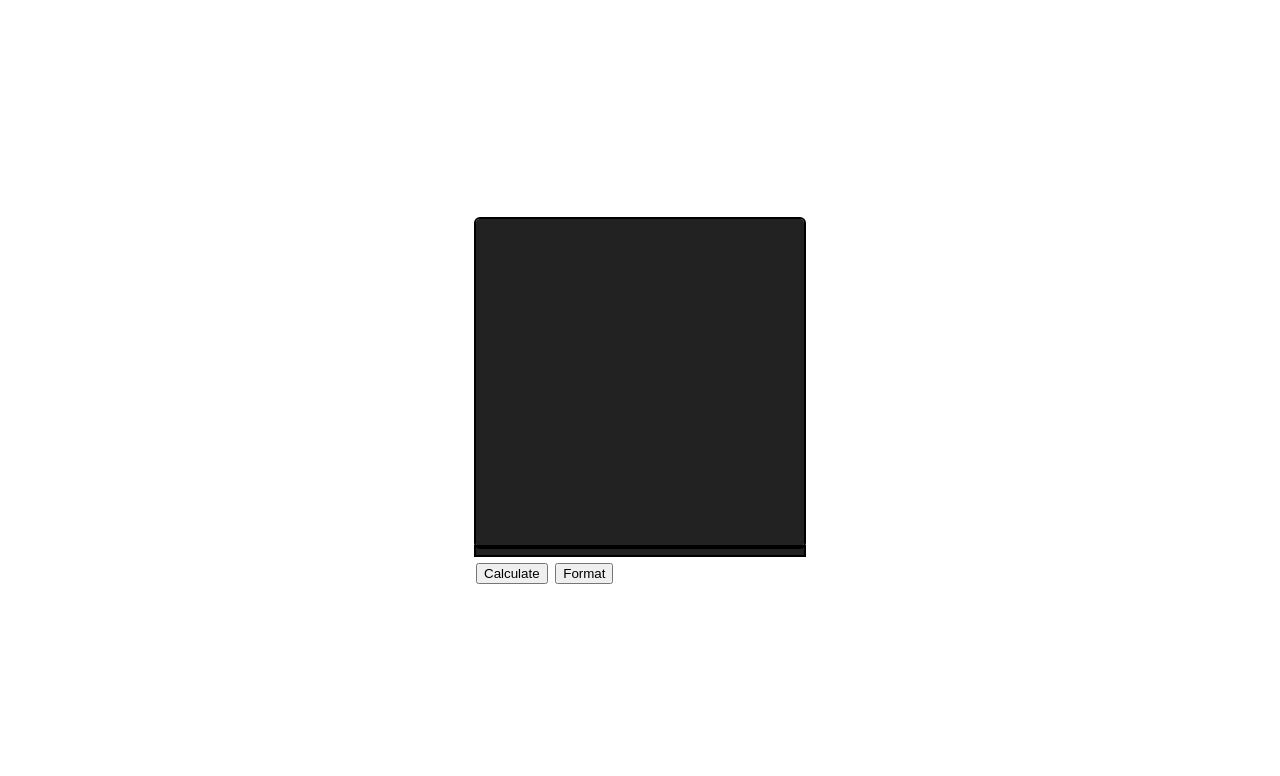
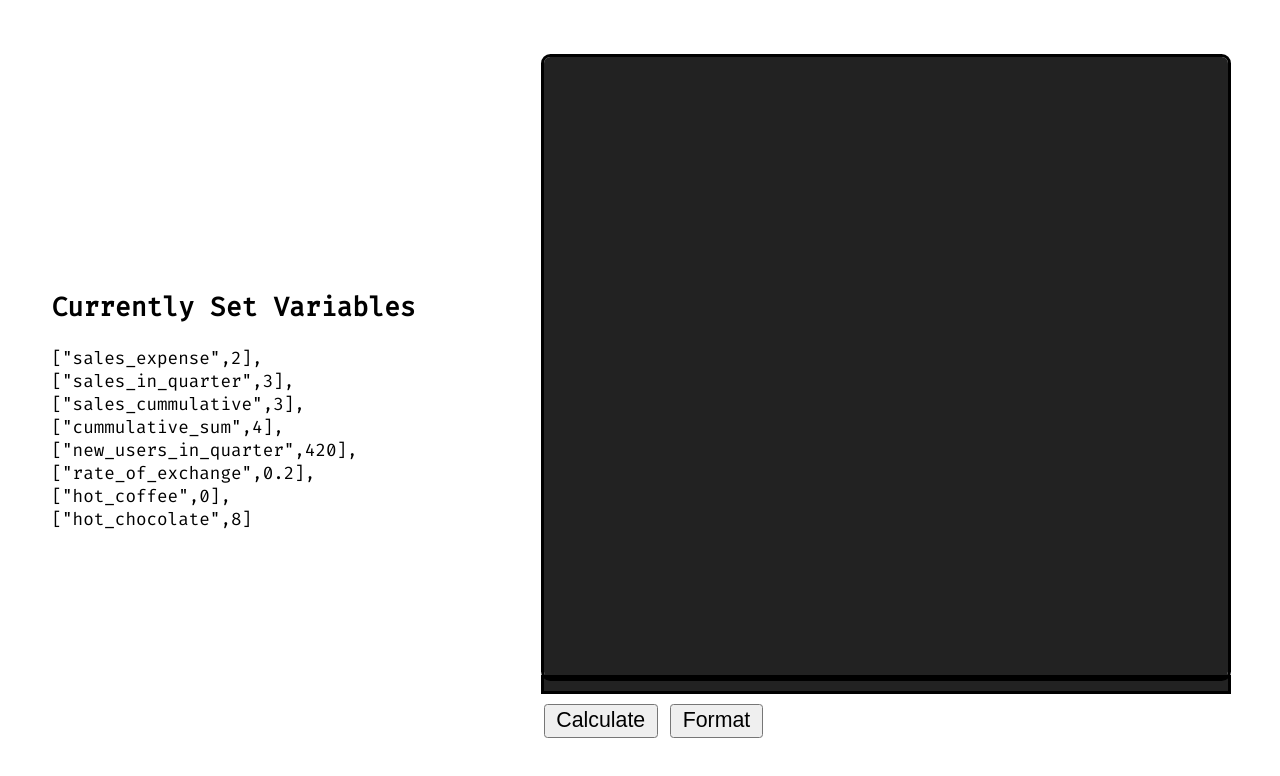
Before and after one commit to literalEval/fw-components, a website built with webpack: page showcase-gallery/index.html in a window 1280 px wide. Built offline with nearby package versions, Linux system fonts and the light colour scheme.

Commit message:
style
Signed-off-by: Ravi Dev Pandey <pandeyravidev@gmail.com>

```diff
--- a/packages/formula-editor/src/formula-editor.ts
+++ b/packages/formula-editor/src/formula-editor.ts
@@ -209,7 +209,7 @@ export class FormulaEditor extends LitElement {
         <div
           contenteditable
           id="wysiwyg-editor"
-          style="width: 320px; min-height: 320px; border-radius: 4px; border: 0px solid black; outline: 2px solid black; white-space: pre-wrap; background-color: #222222"
+          style="width: 420px; min-height: 380px; border-radius: 4px; border: 0px solid black; outline: 2px solid black; white-space: pre-wrap; background-color: #222222"
           spellcheck="false"
           @input=${this.handleChange}
         ></div>
--- a/showcase-gallery/index.html
+++ b/showcase-gallery/index.html
@@ -23,11 +23,23 @@
             justify-content: center;
             position: relative;
             font-family: 'Fira Code', sans-serif;
-            font-size: 80%;
         }
     </style>
-    <formula-editor class="fe" minSuggestionLen="1"
-        variables='[["sales_expense",2],["sales_in_quarter",3],["sales_cummulative",3],["cummulative_sum",4],["mohit",0],["mohini",0.2],["ravi",7],["ravipandey",8]]'>
+    <div style="padding-right: 8rem; font-size: 110%;">
+        <p>
+        <h2>Currently Set Variables</h2>
+        ["sales_expense",2],<br>
+        ["sales_in_quarter",3],<br>
+        ["sales_cummulative",3],<br>
+        ["cummulative_sum",4],<br>
+        ["new_users_in_quarter",420],<br>
+        ["rate_of_exchange",0.2],<br>
+        ["hot_coffee",0],<br>
+        ["hot_chocolate",8]<br>
+        </p>
+    </div>
+    <formula-editor class="fe" style="zoom: 1.6; font-size: 80%;" minSuggestionLen="1"
+        variables='[["sales_expense",2],["sales_in_quarter",3],["sales_cummulative",3],["cummulative_sum",4],["new_users_in_quarter",420],["rate_of_exchange",0.2],["hot_coffee",0],["hot_chocolate",-8]]'>
     </formula-editor>
 </body>
 
```
Also changed, not shown: docs/index.html (+1 -2 lines), docs/app.bundle.js.
